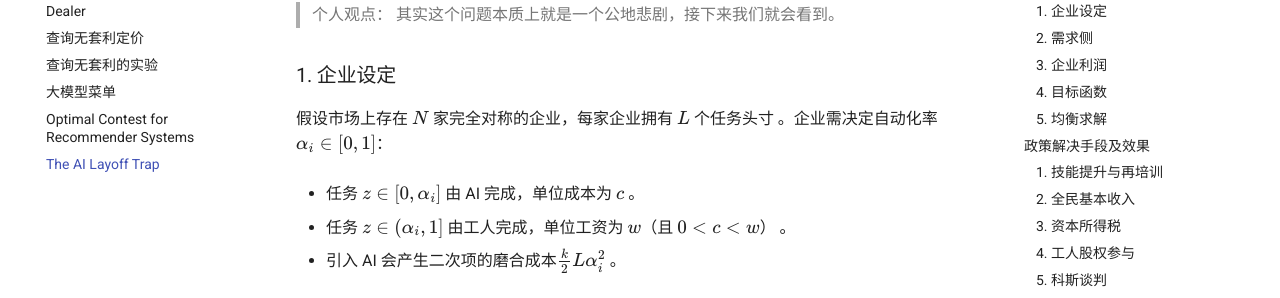
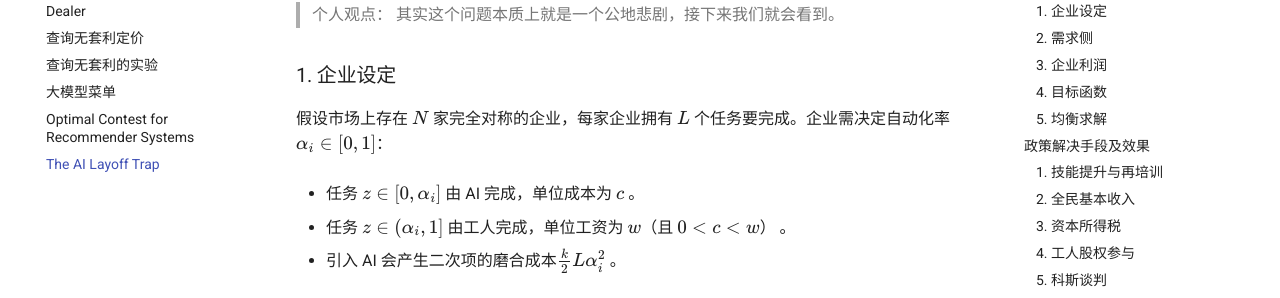
Before and after one commit to snowcovered/snowcovered.github.io, an MkDocs documentation site: the page built from docs/notes/AI1.md, in a window 1280 px wide and 900 px high, scrolled down 570 px. Shown: the part 151-449 px from the top of the window. Built offline with MkDocs 1.6.1 and Material for MkDocs 9.7.7, drawn with Linux system fonts in a browser that asks for light colours.

Commit message:
Update AI1.md

```diff
--- a/docs/notes/AI1.md
+++ b/docs/notes/AI1.md
@@ -18,7 +18,7 @@
 >个人观点： 其实这个问题本质上就是一个公地悲剧，接下来我们就会看到。
 
 ### 1. 企业设定
-假设市场上存在 $N$ 家完全对称的企业，每家企业拥有 $L$ 个任务头寸 。企业需决定自动化率 $\alpha_i \in [0,1]$：
+假设市场上存在 $N$ 家完全对称的企业，每家企业拥有 $L$ 个任务要完成。企业需决定自动化率 $\alpha_i \in [0,1]$：
 
 * 任务 $z \in [0, \alpha_i]$ 由 AI 完成，单位成本为 $c$ 。
 
@@ -168,7 +168,7 @@
 
 - **核心逻辑**：针对每单位自动化任务征收特定税额 $\tau^*$，使企业的私人诱因与社会成本对齐。
 - **最优税率**：
-  $$\tau^* = \ell \left( 1 - \frac{1}{N} \right)$$
+  $\tau^* = \ell \left( 1 - \frac{1}{N} \right)$
 - **效果**：该税额精准地抵消了企业进行自动化时，除了自身承担的那部分损失外，强加给全社会的“负外部性”。
 
 > **个人见解** ：其实就是恰好征收掉企业进行一单位的自动化给除了自己外整个社会需求的负外部性。
```
